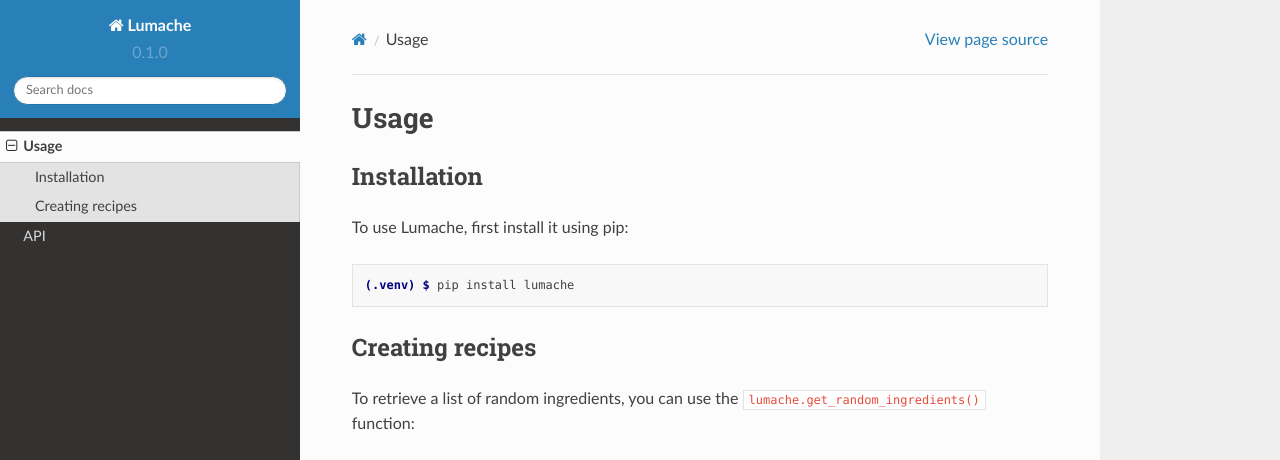
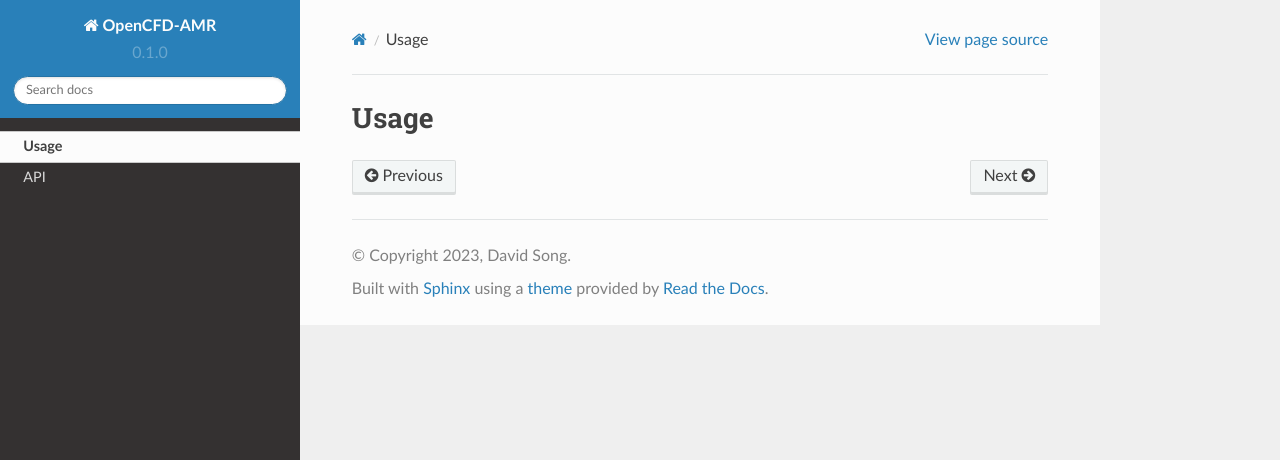
Before and after one commit to FR13ndSDP/OpenCFD-AMR-DOC, a Sphinx documentation site: the page built from docs/source/usage.rst, in a window 1280 px wide and 1095 px high. Shown: the top 460 px of the window. Built offline with Sphinx 7.4.7 and the Read the Docs theme 2.0.0, drawn with Linux system fonts in a browser that asks for light colours; some of the changed text lies outside the part shown; grey boxes are pictures that could not be loaded.

Commit message:
Initial commit

```diff
--- a/docs/source/api.rst
+++ b/docs/source/api.rst
@@ -4,4 +4,4 @@ API
 .. autosummary::
    :toctree: generated
 
-   lumache
+   OpenCFD-AMR
--- a/docs/source/conf.py
+++ b/docs/source/conf.py
@@ -2,9 +2,9 @@
 
 # -- Project information
 
-project = 'Lumache'
-copyright = '2021, Graziella'
-author = 'Graziella'
+project = 'OpenCFD-AMR'
+copyright = '2023, David Song'
+author = 'David Song'
 
 release = '0.1'
 version = '0.1.0'
--- a/docs/source/usage.rst
+++ b/docs/source/usage.rst
@@ -2,32 +2,3 @@ Usage
 =====
 
 .. _installation:
-
-Installation
-------------
-
-To use Lumache, first install it using pip:
-
-.. code-block:: console
-
-   (.venv) $ pip install lumache
-
-Creating recipes
-----------------
-
-To retrieve a list of random ingredients,
-you can use the ``lumache.get_random_ingredients()`` function:
-
-.. autofunction:: lumache.get_random_ingredients
-
-The ``kind`` parameter should be either ``"meat"``, ``"fish"``,
-or ``"veggies"``. Otherwise, :py:func:`lumache.get_random_ingredients`
-will raise an exception.
-
-.. autoexception:: lumache.InvalidKindError
-
-For example:
-
->>> import lumache
->>> lumache.get_random_ingredients()
-['shells', 'gorgonzola', 'parsley']
--- a/pyproject.toml
+++ b/pyproject.toml
@@ -3,6 +3,6 @@ requires = ["flit_core >=3.2,<4"]
 build-backend = "flit_core.buildapi"
 
 [project]
-name = "lumache"
-authors = [{name = "Graziella", email = "graziella@lumache"}]
+name = "OpenCFD-AMR"
+authors = [{name = "David Song", email = "mylab_octave@163.com"}]
 dynamic = ["version", "description"]
```
Also changed, not shown: docs/source/index.rst (+2 -5 lines), lumache.py (deleted, +0 -23 lines).
